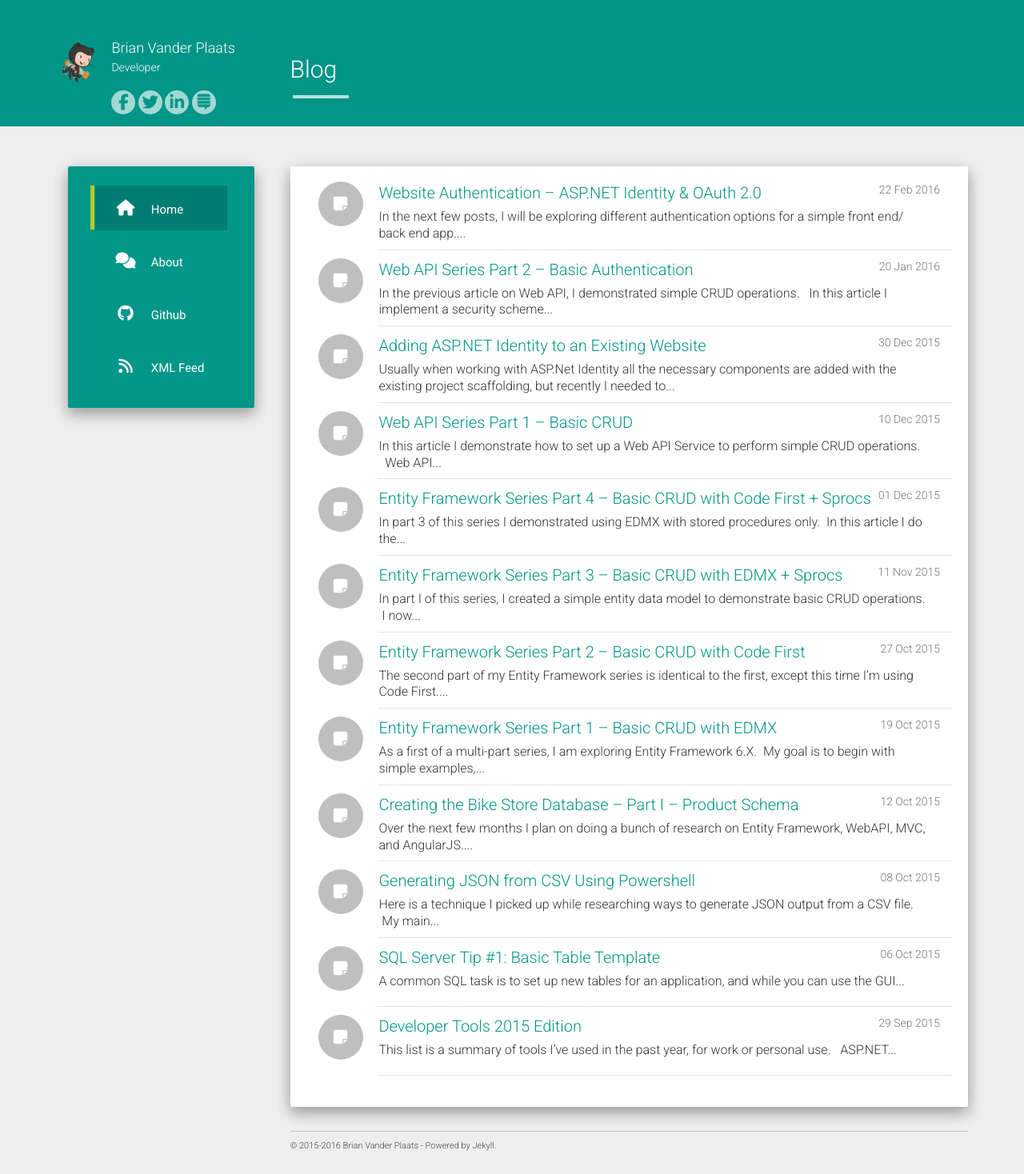
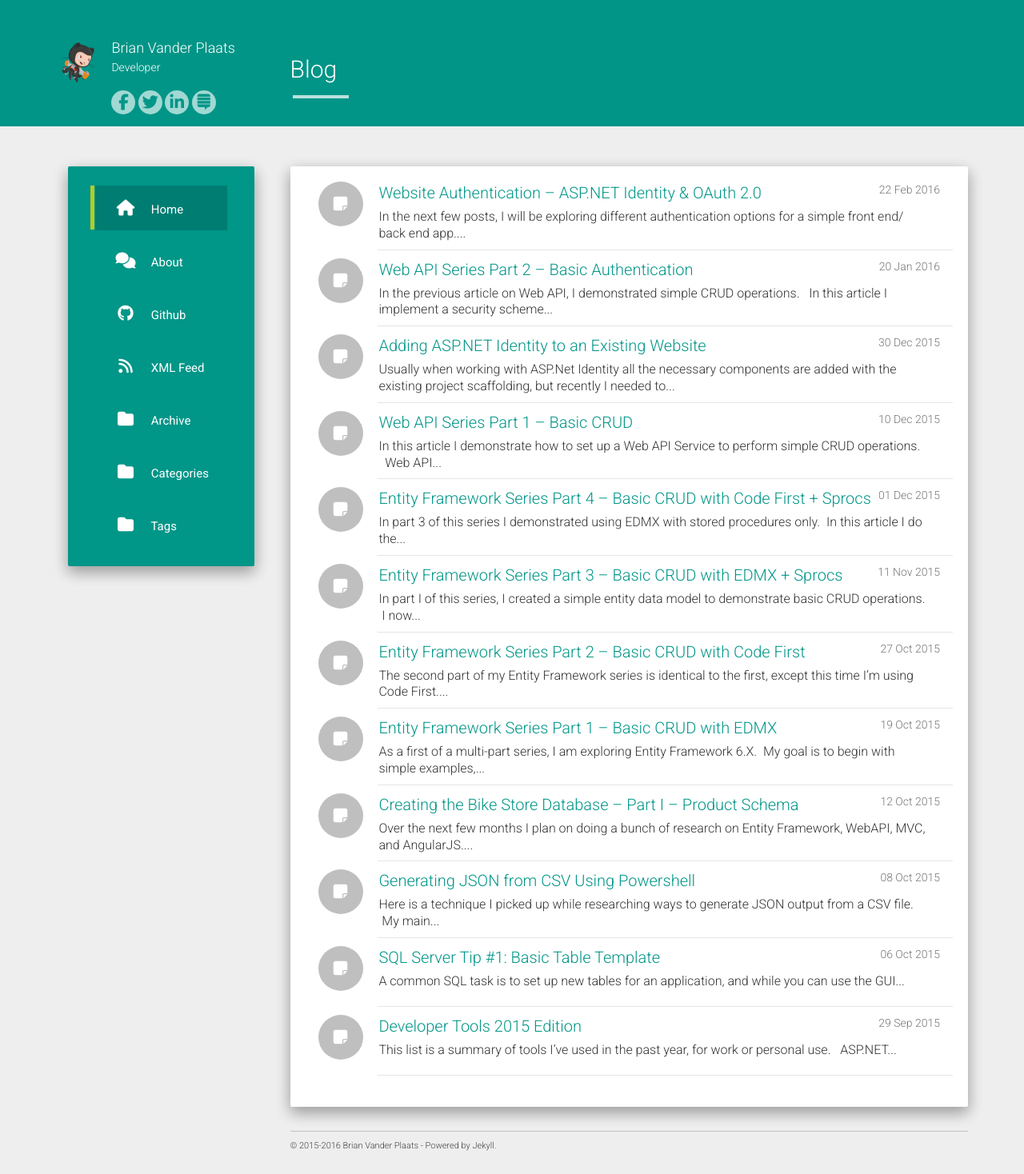
Before and after one commit to brianvp/brianvp.github.com, a Jekyll site: the page built from index.html, in a window 1280 px wide. Shown: the whole page at 80% size. Built offline with Jekyll 4.4.1, drawn with Linux system fonts in a browser that asks for light colours; nearby versions of some CDN libraries; the list of posts is cut into pages by our own code.

Commit message:
Add navigation links

```diff
--- a/_config.yml
+++ b/_config.yml
@@ -20,6 +20,15 @@ urls:
     - text: XML Feed
       url: /feed.xml
       icon: fa-feed
+    - text: Archive
+      url: /archive
+      icon: fa-folder
+    - text: Categories
+      url: /categories
+      icon: fa-folder
+    - text: Tags
+      url: /categories
+      icon: fa-folder
 
 social:
     - icon: fa-facebook
```
